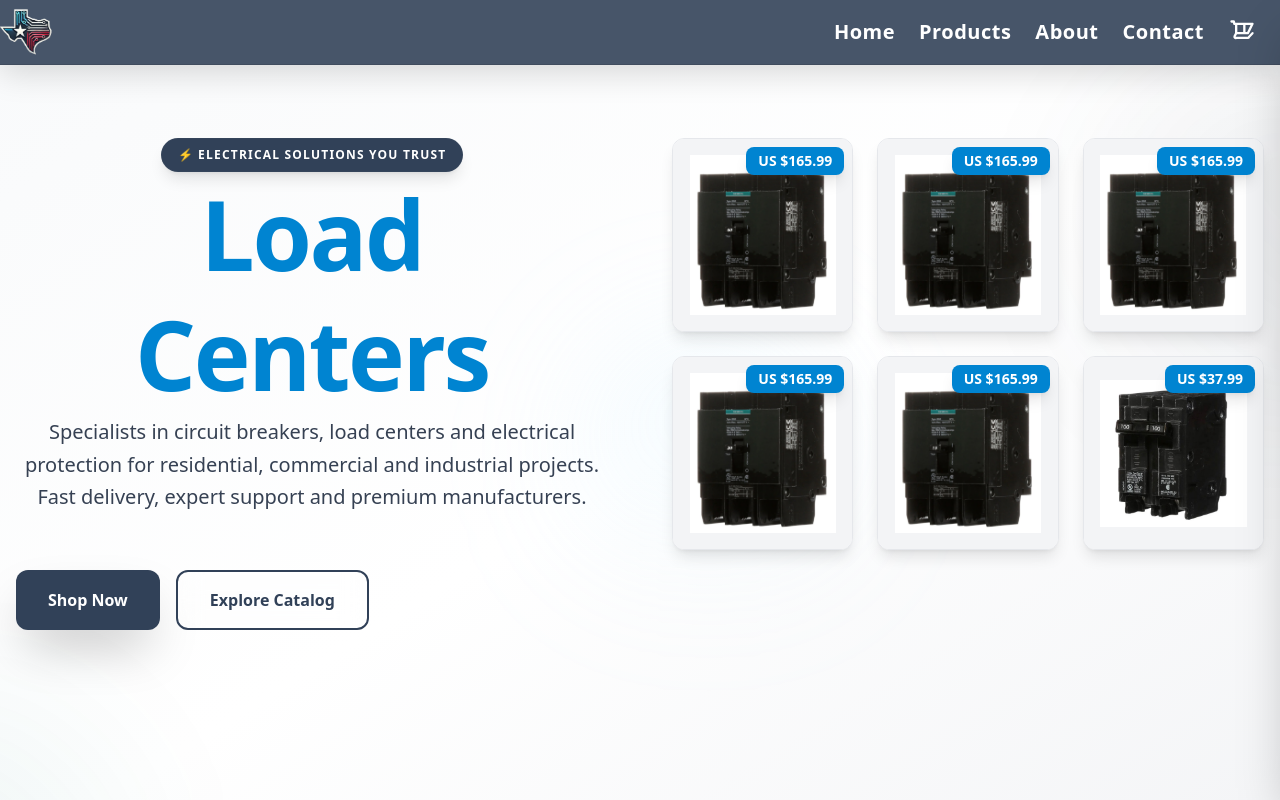
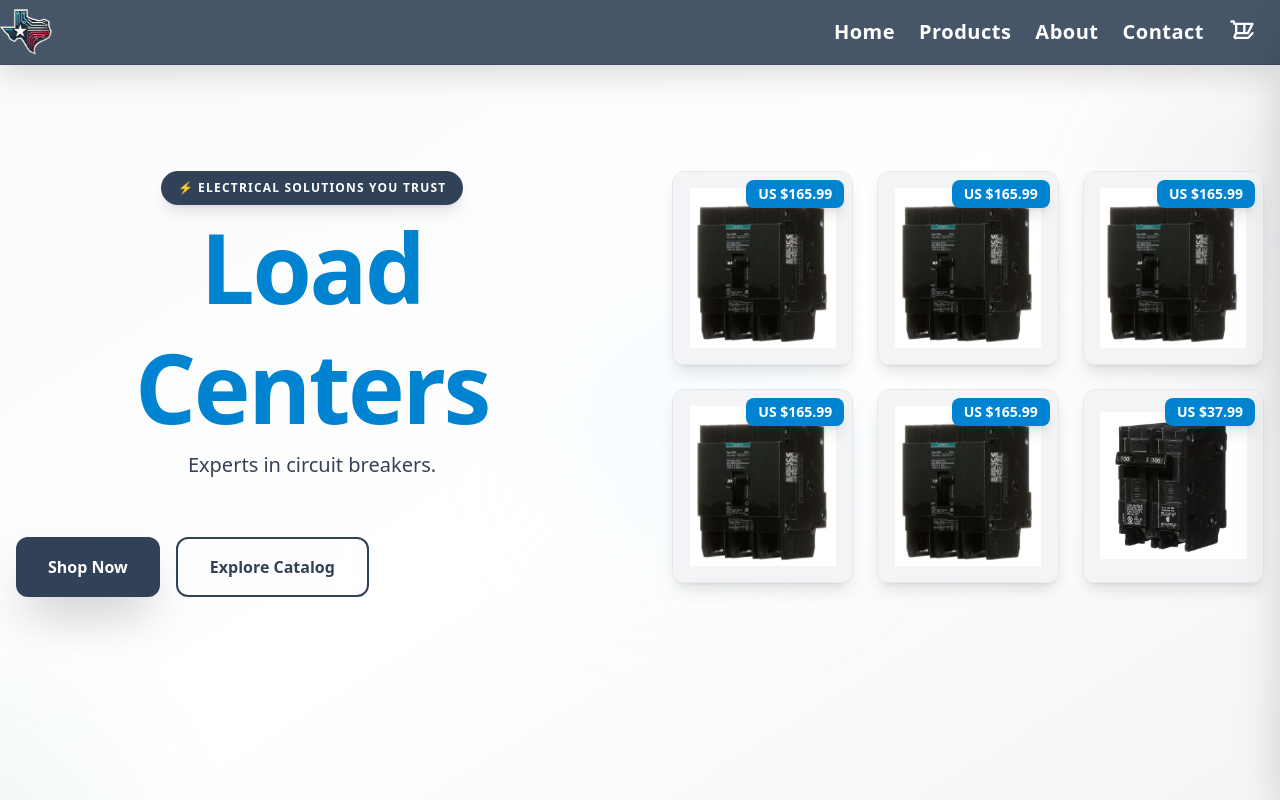
Before and after one commit to julioagk/PROTEX-INNOVATION-ENGLISH, a React (Vite) app: page / in a window 1280 px wide. Shown: the top 800 px of the page. Built offline with nearby package versions, Linux system fonts and the light colour scheme.

Commit message:
Cambiar texto a: Experts in circuit breakers

```diff
--- a/src/componentes/Section1.jsx
+++ b/src/componentes/Section1.jsx
@@ -49,7 +49,7 @@ export default function Section1() {
               </h1>
 
               <p className="text-base sm:text-lg md:text-xl text-gray-700 max-w-2xl leading-relaxed font-light">
-                Specialists in circuit breakers, load centers and electrical protection for residential, commercial and industrial projects. Fast delivery, expert support and premium manufacturers.
+                Experts in circuit breakers.
               </p>
 
 
```
